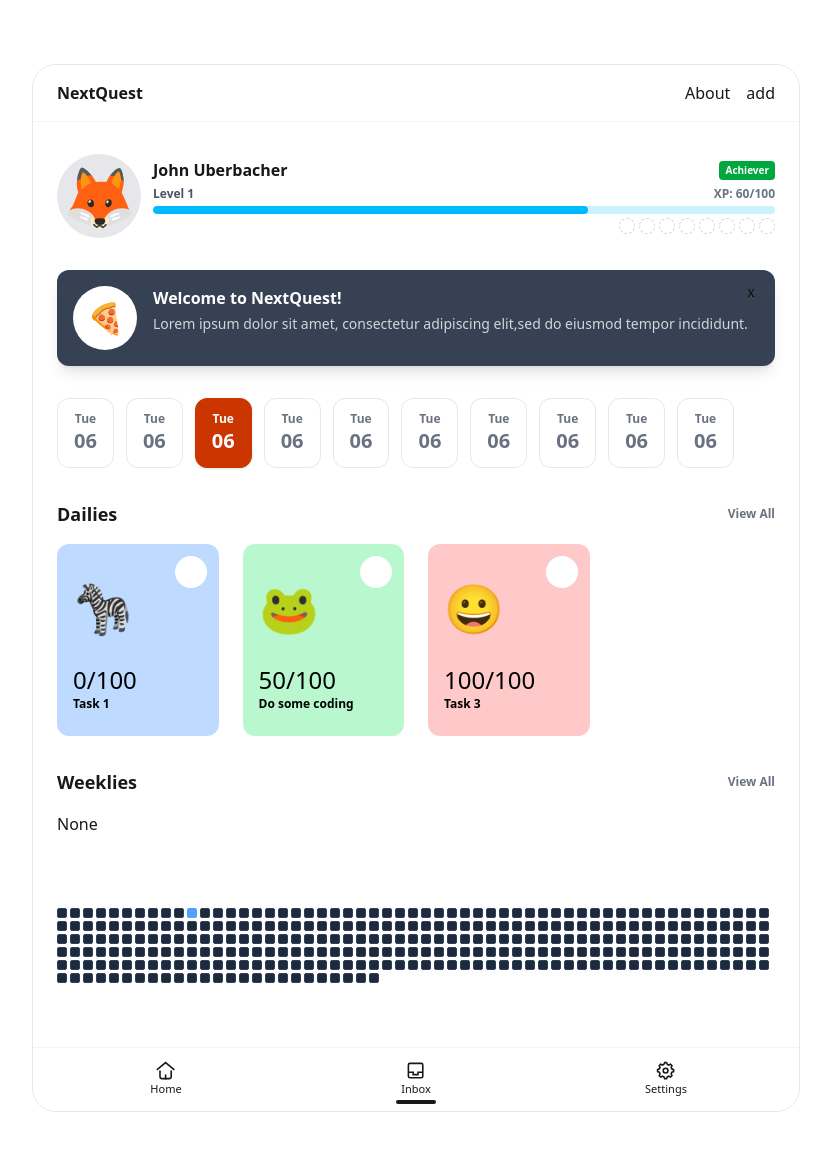
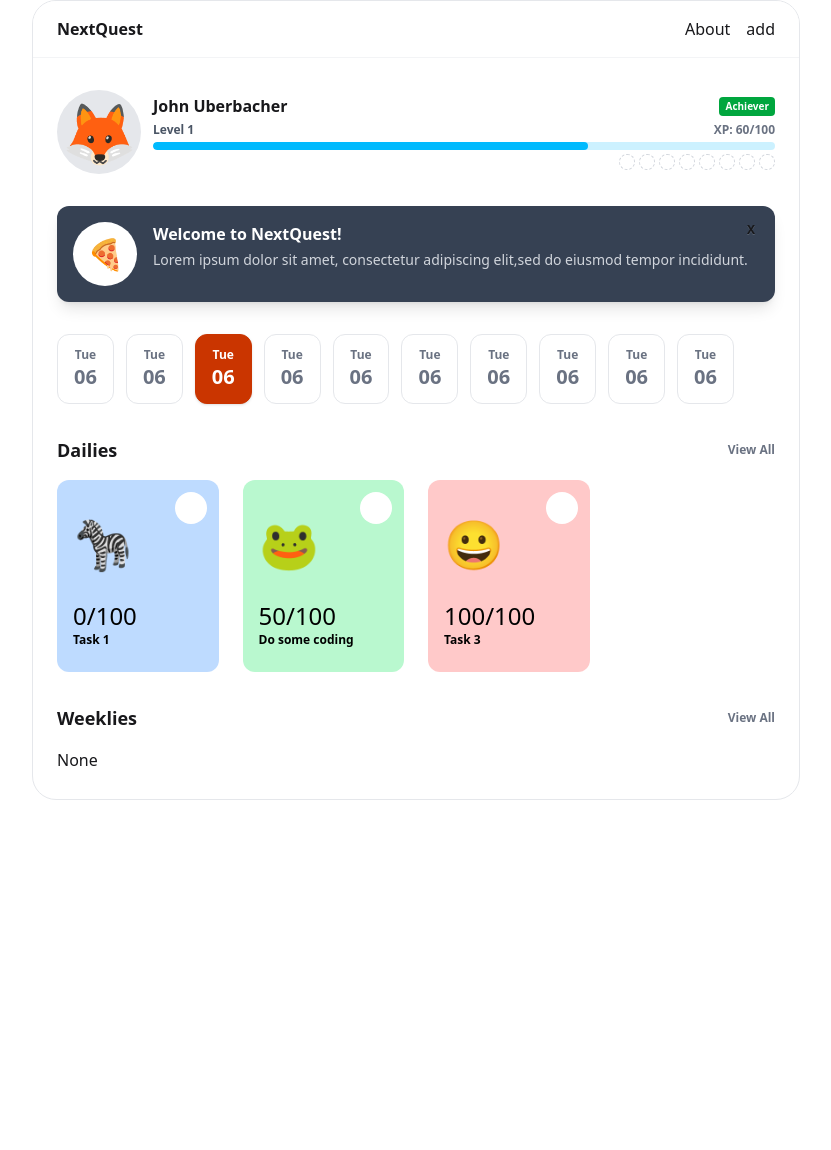
Before and after one commit to johnuberbacher/nextquest, a Vue app: page / in a window 1280 px wide. Shown: the top 1150 px of the page, without its empty margins (224-1055 px from the left). After the commit the page ends 800 px from the top, so only its background shows below. Built offline with nearby package versions, Linux system fonts and the light colour scheme; some icons are missing; the HTML template or start-up script is replaced by a standard one.

Commit message:
ui updates

```diff
--- a/src/App.vue
+++ b/src/App.vue
@@ -1,114 +1,15 @@
 <script setup lang="ts">
 import { RouterLink, RouterView } from 'vue-router'
-import HelloWorld from './components/HelloWorld.vue'
+import Header from './components/ui/Header.vue'
+import AppBar from './components/ui/AppBar.vue'
 </script>
 
 <template>
   <div
-    class="h-full w-full max-w-3xl overflow-hidden md:m-auto md:my-16 md:rounded-3xl md:border md:border-gray-200 md:dark:border-gray-700"
+    class="relative m-auto flex h-full w-full flex-col overflow-hidden md:max-h-[1000px] md:max-w-3xl md:rounded-3xl md:border md:border-gray-200 md:dark:border-gray-700"
   >
-    <header
-      class="sticky left-0 right-0 top-0 z-50 flex flex-col gap-3 bg-white px-6 py-4 dark:bg-gray-800 md:border-b md:border-gray-100 md:dark:border-gray-700"
-    >
-      <!--<img alt="Vue logo" class="logo" src="@/assets/logo.svg" width="125" height="125" />-->
-
-      <div class="flex flex-row items-center justify-between">
-        <RouterLink to="/" class="font-bold">NextQuest</RouterLink>
-        <nav class="flex flex-row items-center justify-between gap-4">
-          <RouterLink to="/about">About</RouterLink>
-          <RouterLink to="/add-new-habit">add</RouterLink>
-        </nav>
-      </div>
-    </header>
+    <Header />
     <RouterView />
-    <div class="dock dock-md relative">
-      <RouterLink to="/">
-        <svg class="size-[1.2em]" xmlns="http://www.w3.org/2000/svg" viewBox="0 0 24 24">
-          <g fill="currentColor" stroke-linejoin="miter" stroke-linecap="butt">
-            <polyline
-              points="1 11 12 2 23 11"
-              fill="none"
-              stroke="currentColor"
-              stroke-miterlimit="10"
-              stroke-width="2"
-            ></polyline>
-            <path
-              d="m5,13v7c0,1.105.895,2,2,2h10c1.105,0,2-.895,2-2v-7"
-              fill="none"
-              stroke="currentColor"
-              stroke-linecap="square"
-              stroke-miterlimit="10"
-              stroke-width="2"
-            ></path>
-            <line
-              x1="12"
-              y1="22"
-              x2="12"
-              y2="18"
-              fill="none"
-              stroke="currentColor"
-              stroke-linecap="square"
-              stroke-miterlimit="10"
-              stroke-width="2"
-            ></line>
-          </g>
-        </svg>
-        <span class="dock-label">Home</span>
-      </RouterLink>
-
-      <RouterLink to="/add-new-habit" class="dock-active">
-        <svg class="size-[1.2em]" xmlns="http://www.w3.org/2000/svg" viewBox="0 0 24 24">
-          <g fill="currentColor" stroke-linejoin="miter" stroke-linecap="butt">
-            <polyline
-              points="3 14 9 14 9 17 15 17 15 14 21 14"
-              fill="none"
-              stroke="currentColor"
-              stroke-miterlimit="10"
-              stroke-width="2"
-            ></polyline>
-            <rect
-              x="3"
-              y="3"
-              width="18"
-              height="18"
-              rx="2"
-              ry="2"
-              fill="none"
-              stroke="currentColor"
-              stroke-linecap="square"
-              stroke-miterlimit="10"
-              stroke-width="2"
-            ></rect>
-          </g>
-        </svg>
-        <span class="dock-label">Inbox</span>
-      </RouterLink>
-
-      <RouterLink to="/create-new-habit">
-        <svg class="size-[1.2em]" xmlns="http://www.w3.org/2000/svg" viewBox="0 0 24 24">
-          <g fill="currentColor" stroke-linejoin="miter" stroke-linecap="butt">
-            <circle
-              cx="12"
-              cy="12"
-              r="3"
-              fill="none"
-              stroke="currentColor"
-              stroke-linecap="square"
-              stroke-miterlimit="10"
-              stroke-width="2"
-            ></circle>
-            <path
-              d="m22,13.25v-2.5l-2.318-.966c-.167-.581-.395-1.135-.682-1.654l.954-2.318-1.768-1.768-2.318.954c-.518-.287-1.073-.515-1.654-.682l-.966-2.318h-2.5l-.966,2.318c-.581.167-1.135.395-1.654.682l-2.318-.954-1.768,1.768.954,2.318c-.287.518-.515,1.073-.682,1.654l-2.318.966v2.5l2.318.966c.167.581.395,1.135.682,1.654l-.954,2.318,1.768,1.768,2.318-.954c.518.287,1.073.515,1.654.682l.966,2.318h2.5l.966-2.318c.581-.167,1.135-.395,1.654-.682l2.318.954,1.768-1.768-.954-2.318c.287-.518.515-1.073.682-1.654l2.318-.966Z"
-              fill="none"
-              stroke="currentColor"
-              stroke-linecap="square"
-              stroke-miterlimit="10"
-              stroke-width="2"
-            ></path>
-          </g>
-        </svg>
-        <span class="dock-label">Settings</span>
-      </RouterLink>
-    </div>
+    <AppBar />
   </div>
 </template>
--- a/src/assets/main.css
+++ b/src/assets/main.css
@@ -6,4 +6,16 @@
 html,
 body,
 #app {
+  @media (min-width: 768px) {
+    min-height: 100%;
+    height: 100%;
+  }
 }
+
+#app {
+  @media (min-width: 768px) {
+    display: flex;
+    align-items: center;
+    justify-content: center;
+  }
+}
--- a/src/components/HelloWorld.vue
+++ /dev/null
@@ -1,11 +0,0 @@
-<script setup lang="ts">
-defineProps<{
-  msg: string
-}>()
-</script>
-
-<template>
-  <div class="greetings">
-    <p class="green">{{ msg }}</p>
-  </div>
-</template>
--- /dev/null
+++ b/src/components/ui/AppBar.vue
@@ -0,0 +1,110 @@
+<script setup lang="ts">
+import { RouterLink, useRoute } from 'vue-router'
+const route = useRoute()
+</script>
+<template>
+  <div class="dock dock-md md:relative">
+    <RouterLink
+      to="/"
+      :class="{
+        'dock-active': route.path === '/',
+      }"
+    >
+      <svg class="size-[1.2em]" xmlns="http://www.w3.org/2000/svg" viewBox="0 0 24 24">
+        <g fill="currentColor" stroke-linejoin="miter" stroke-linecap="butt">
+          <polyline
+            points="1 11 12 2 23 11"
+            fill="none"
+            stroke="currentColor"
+            stroke-miterlimit="10"
+            stroke-width="2"
+          ></polyline>
+          <path
+            d="m5,13v7c0,1.105.895,2,2,2h10c1.105,0,2-.895,2-2v-7"
+            fill="none"
+            stroke="currentColor"
+            stroke-linecap="square"
+            stroke-miterlimit="10"
+            stroke-width="2"
+          ></path>
+          <line
+            x1="12"
+            y1="22"
+            x2="12"
+            y2="18"
+            fill="none"
+            stroke="currentColor"
+            stroke-linecap="square"
+            stroke-miterlimit="10"
+            stroke-width="2"
+          ></line>
+        </g>
+      </svg>
+      <span class="dock-label">Home</span>
+    </RouterLink>
+
+    <RouterLink
+      to="/add-new-habit"
+      :class="{
+        'dock-active': route.path === '/add-new-habit',
+      }"
+    >
+      <svg class="size-[1.2em]" xmlns="http://www.w3.org/2000/svg" viewBox="0 0 24 24">
+        <g fill="currentColor" stroke-linejoin="miter" stroke-linecap="butt">
+          <polyline
+            points="3 14 9 14 9 17 15 17 15 14 21 14"
+            fill="none"
+            stroke="currentColor"
+            stroke-miterlimit="10"
+            stroke-width="2"
+          ></polyline>
+          <rect
+            x="3"
+            y="3"
+            width="18"
+            height="18"
+            rx="2"
+            ry="2"
+            fill="none"
+            stroke="currentColor"
+            stroke-linecap="square"
+            stroke-miterlimit="10"
+            stroke-width="2"
+          ></rect>
+        </g>
+      </svg>
+      <span class="dock-label">Inbox</span>
+    </RouterLink>
+
+    <RouterLink
+      to="/create-new-habit"
+      :class="{
+        'dock-active': route.path === '/create-new-habit',
+      }"
+    >
+      <svg class="size-[1.2em]" xmlns="http://www.w3.org/2000/svg" viewBox="0 0 24 24">
+        <g fill="currentColor" stroke-linejoin="miter" stroke-linecap="butt">
+          <circle
+            cx="12"
+            cy="12"
+            r="3"
+            fill="none"
+            stroke="currentColor"
+            stroke-linecap="square"
+            stroke-miterlimit="10"
+            stroke-width="2"
+          ></circle>
+          <path
+            d="m22,13.25v-2.5l-2.318-.966c-.167-.581-.395-1.135-.682-1.654l.954-2.318-1.768-1.768-2.318.954c-.518-.287-1.073-.515-1.654-.682l-.966-2.318h-2.5l-.966,2.318c-.581.167-1.135.395-1.654.682l-2.318-.954-1.768,1.768.954,2.318c-.287.518-.515,1.073-.682,1.654l-2.318.966v2.5l2.318.966c.167.581.395,1.135.682,1.654l-.954,2.318,1.768,1.768,2.318-.954c.518.287,1.073.515,1.654.682l.966,2.318h2.5l.966-2.318c.581-.167,1.135-.395,1.654-.682l2.318.954,1.768-1.768-.954-2.318c.287-.518.515-1.073.682-1.654l2.318-.966Z"
+            fill="none"
+            stroke="currentColor"
+            stroke-linecap="square"
+            stroke-miterlimit="10"
+            stroke-width="2"
+          ></path>
+        </g>
+      </svg>
+      <span class="dock-label">Settings</span>
+    </RouterLink>
+  </div>
+</template>
--- /dev/null
+++ b/src/components/ui/Header.vue
@@ -0,0 +1,17 @@
+<script setup lang="ts">
+import { RouterLink, RouterView } from 'vue-router'
+</script>
+<template>
+  <header
+    class="sticky left-0 right-0 top-0 z-50 flex flex-col gap-3 border-b border-gray-100 bg-white px-6 py-4 dark:border-gray-700 dark:bg-gray-800"
+  >
+    <!--<img alt="Vue logo" class="logo" src="@/assets/logo.svg" width="125" height="125" />-->
+    <div class="flex flex-row items-center justify-between">
+      <RouterLink to="/" class="font-bold">NextQuest</RouterLink>
+      <nav class="flex flex-row items-center justify-between gap-4">
+        <RouterLink to="/about">About</RouterLink>
+        <RouterLink to="/add-new-habit">add</RouterLink>
+      </nav>
+    </div>
+  </header>
+</template>
--- a/src/views/AddNewHabitView.vue
+++ b/src/views/AddNewHabitView.vue
@@ -34,7 +34,7 @@ const submit = () => {
 </script>
 
 <template>
-  <div class="flex w-full flex-col items-start justify-start gap-6 p-6">
+  <div class="flex w-full flex-grow flex-col items-start justify-start gap-6 p-6">
     <div class="flex w-full flex-col items-start justify-start gap-2">
       <div class="text-2xl font-bold text-gray-900 dark:text-white">Choose habit</div>
       <div class="text-sm text-gray-500 dark:text-gray-500">
```
